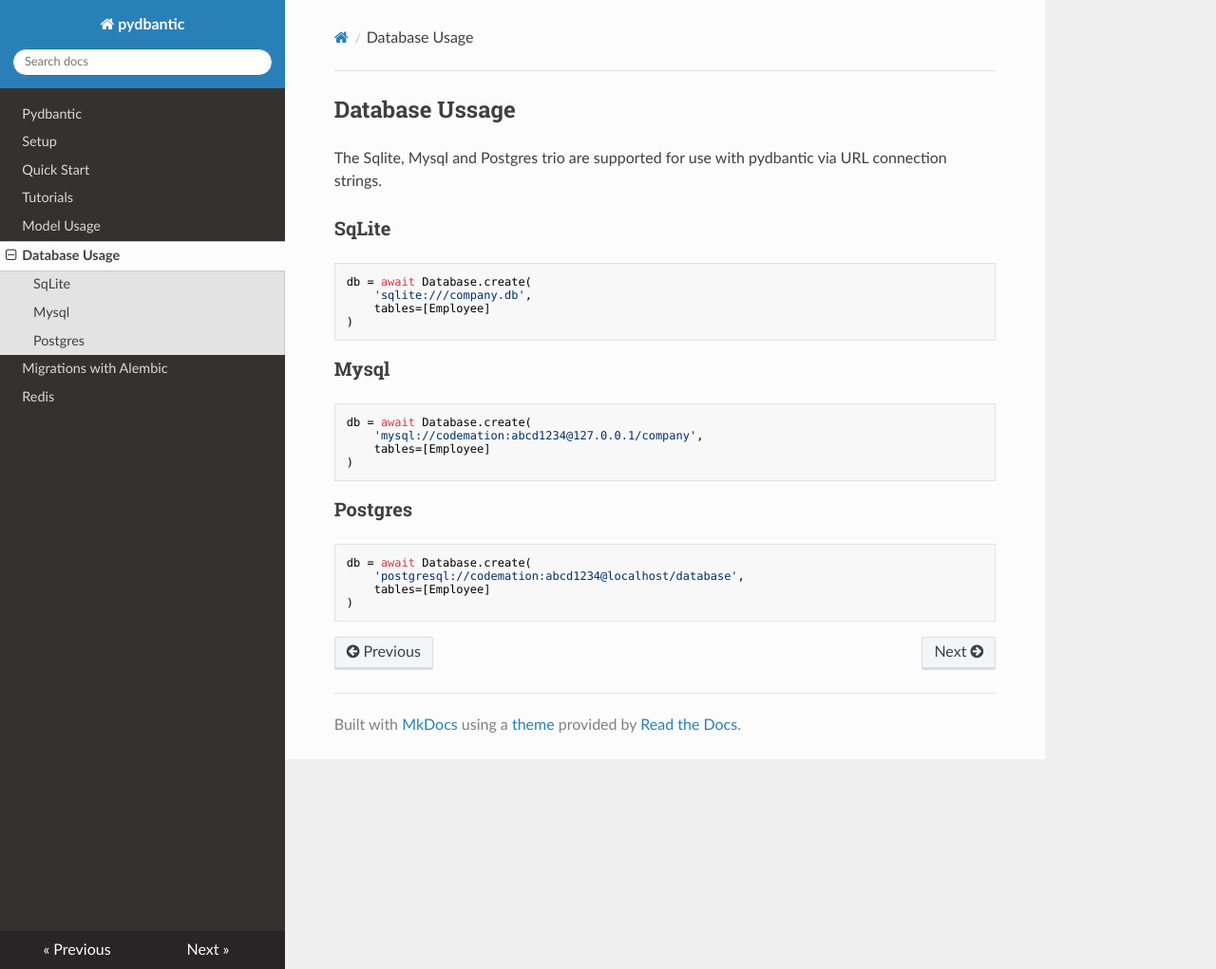
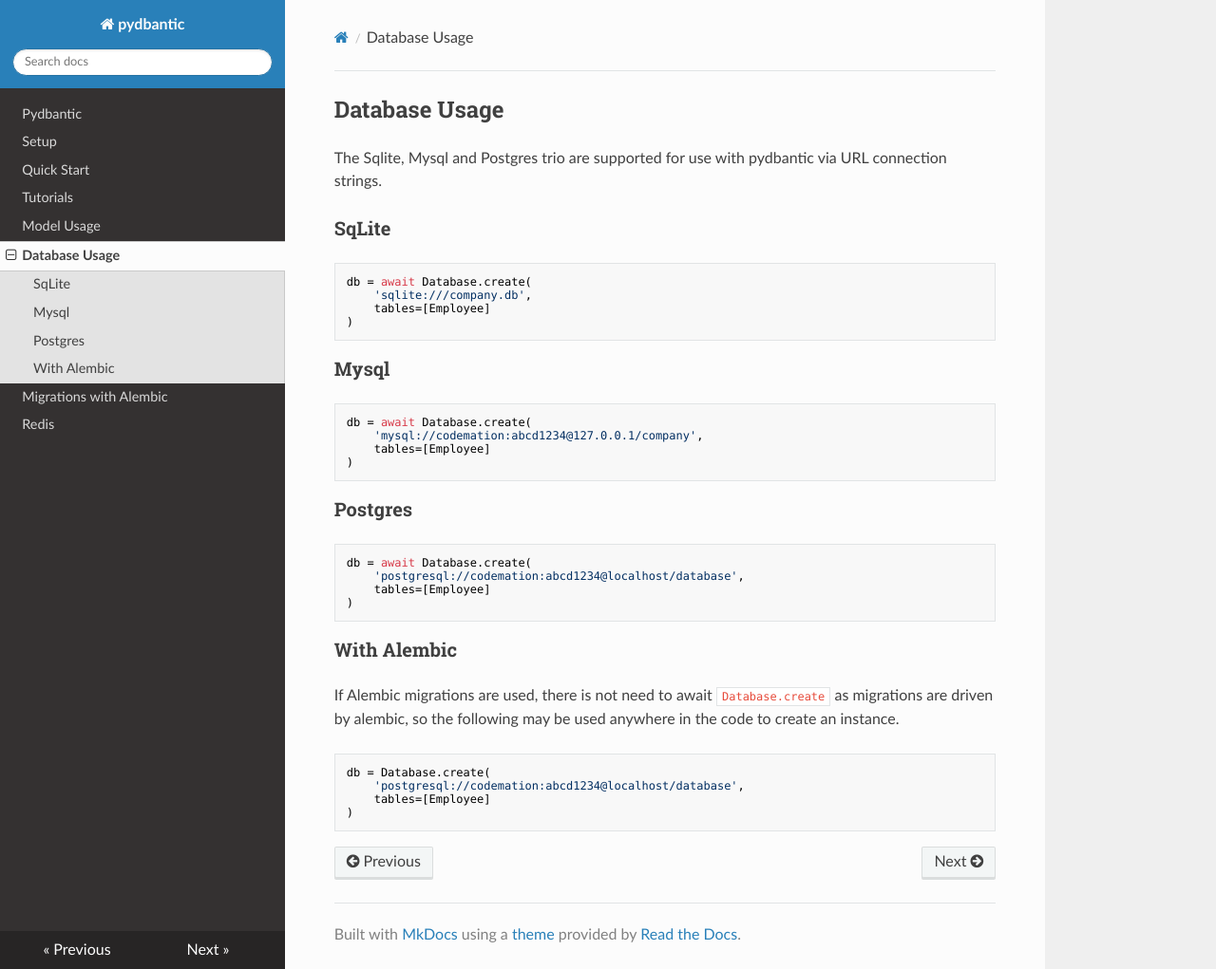
Before and after one commit to codemation/pydbantic, an MkDocs documentation site: the page built from docs/database-usage.md, in a window 1280 px wide and 1021 px high. Shown: the whole window at 95% size. Built offline with MkDocs 1.6.1, drawn with Linux system fonts in a browser that asks for light colours; nearby versions of some CDN libraries.

Commit message:
added usage with Alembic & spelling updates

````diff
--- a/docs/database-usage.md
+++ b/docs/database-usage.md
@@ -1,4 +1,4 @@
-## Database Ussage
+## Database Usage
 The Sqlite, Mysql and Postgres trio are supported for use with pydbantic via URL connection strings.
 
 
@@ -25,3 +25,12 @@ db = await Database.create(
     tables=[Employee]
 )
 ```
+
+### With Alembic
+If Alembic migrations are used, there is not need to await `Database.create` as migrations are driven by alembic, so the following may be used anywhere in the code to create an instance.
+```python
+db = Database.create(
+    'postgresql://codemation:abcd1234@localhost/database',
+    tables=[Employee]
+)
+```
````
